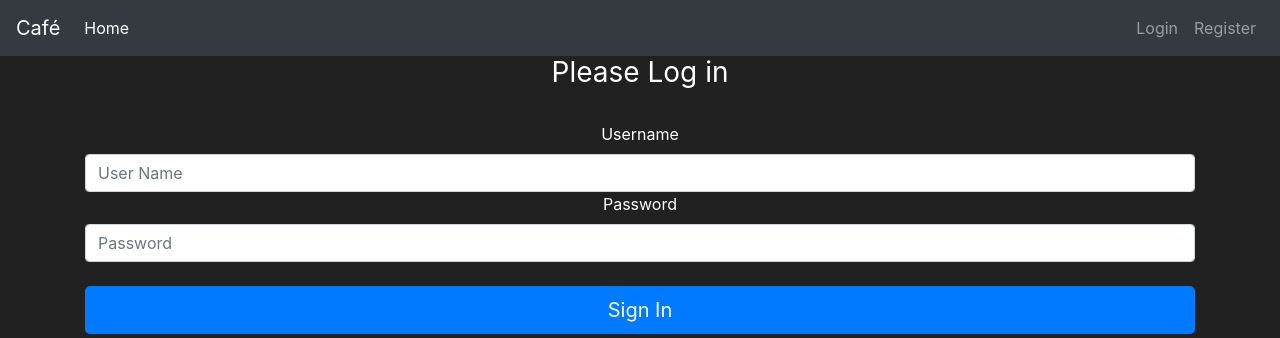
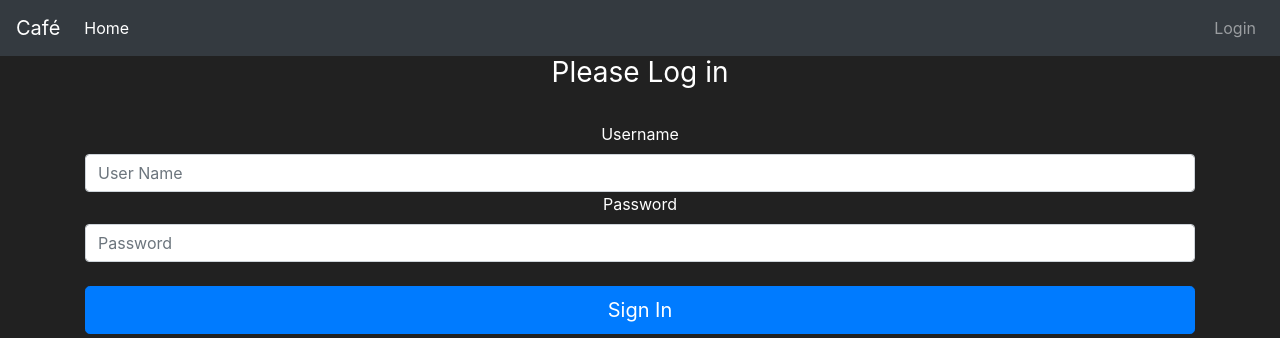
Before and after one commit to moenguyenx/WebCafe, a Flask app: page / in a window 1280 px wide. Shown: the top 338 px of the page. Run offline with Flask 3, Linux system fonts and the light colour scheme; some libraries are stand-ins or nearby versions.

Commit message:
minor changes

```diff
--- a/cafe/templates/base.html
+++ b/cafe/templates/base.html
@@ -22,7 +22,7 @@
         <div class="collapse navbar-collapse" id="navbarNav">
             <ul class="navbar-nav mr-auto">
                 <li class="nav-item active">
-                    <a class="nav-link" href="{{ url_for('display_dashboard') }}">Home<span class="sr-only">(current)</span></a>
+                    <a class="nav-link" href="{{ url_for('display_staff_dashboard') }}">Home<span class="sr-only">(current)</span></a>
                 </li>
 <!--                <li class="nav-item">-->
 <!--                    <a class="nav-link" href="#">Market</a>-->
@@ -31,9 +31,6 @@
             <ul class="navbar-nav">
                 <li class="nav-item">
                     <a class="nav-link" href="{{ url_for('login') }}">Login</a>
-                </li>
-                <li class="nav-item">
-                    <a class="nav-link" href="#">Register</a>
                 </li>
             </ul>
         </div>
```
